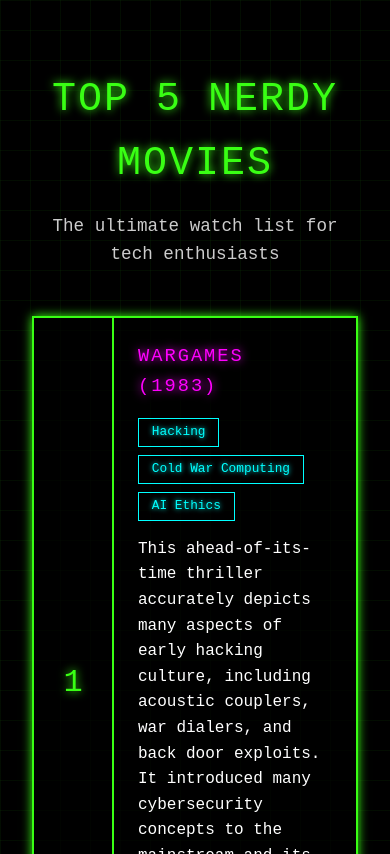
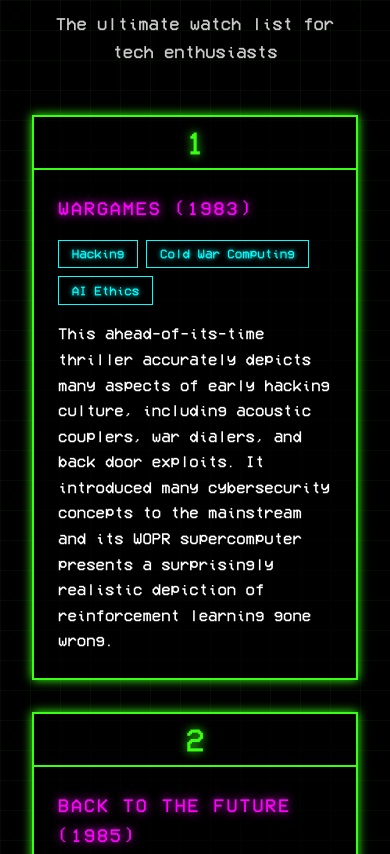
Before and after one commit to SamueleMax/bitflix-reviews, a plain HTML site: page index.html in a window 390 px wide. Shown: the part 9030-9884 px from the top of the page. Drawn offline with Linux system fonts and the light colour scheme; a web font is replaced by a local one.

Commit message:
Update font, mobile ranks style, remove unused scripts

```diff
--- a/index.html
+++ b/index.html
@@ -392,6 +392,5 @@
     </footer>
 
     <script src="script.js"></script>
-    <script src="style-switcher.js"></script>
 </body>
 </html>
--- a/styles.css
+++ b/styles.css
@@ -14,7 +14,7 @@
 
 @font-face {
     font-family: 'VCR OSD Mono';
-    src: url('https://cdn.jsdelivr.net/gh/DaltonMaag/VCR-OSD-mono@master/VCR_OSD_MONO_1.001.ttf') format('truetype');
+    src: url('./assets/VCR_OSD_MONO_1.001.ttf') format('truetype');
     font-weight: normal;
     font-style: normal;
 }
@@ -667,6 +667,17 @@
         width: 100%;
     }
 
+    .top5-item {
+        flex-direction: column;
+        align-items: center;
+    }
+
+    .rank {
+        width: 100%;
+        border: 0;
+        border-bottom: 2px solid var(--primary-color);
+    }
+
     .footer-content {
         flex-direction: column;
         gap: 2rem;
```
Also changed, not shown: assets/VCR_OSD_MONO_1.001.ttf (added).
